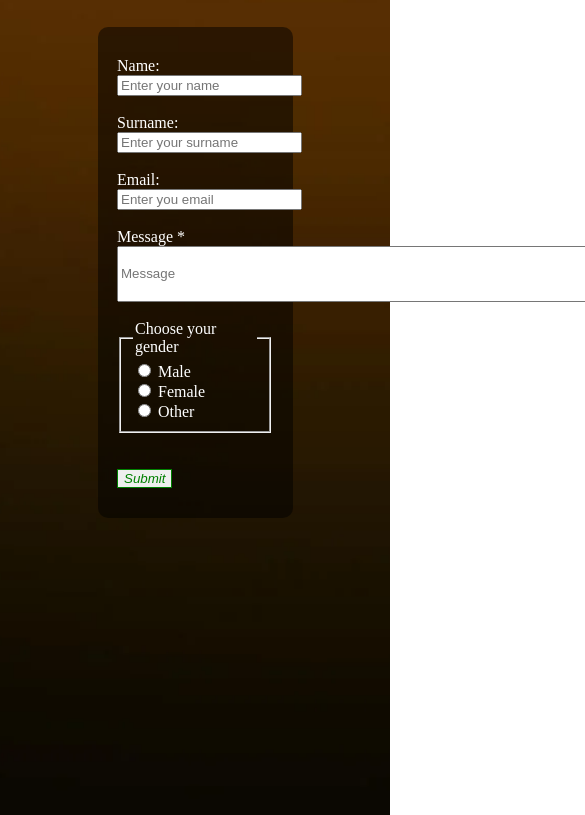
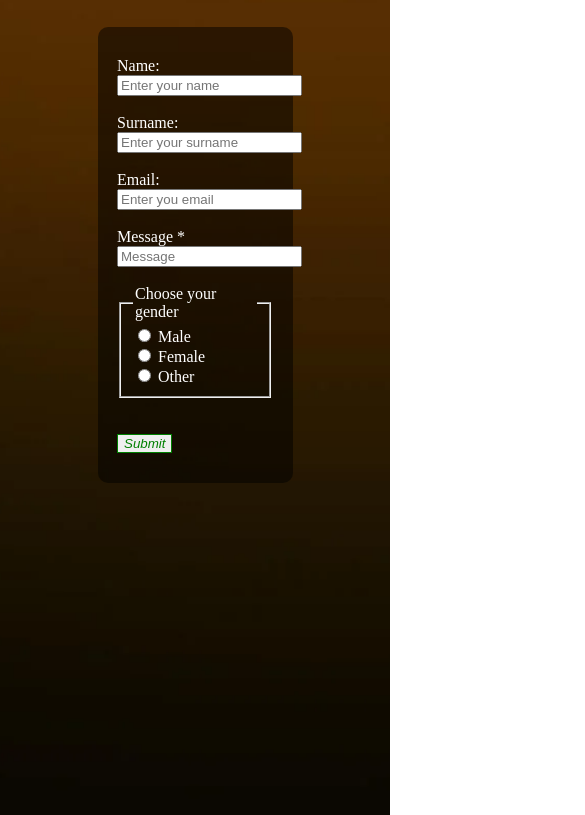
Before and after one commit to ilahaa/Assignment1-web1course, a plain HTML site: page public/contact.html in a window 390 px wide. Shown: the part 113-928 px from the top of the page, 585 px wide, since content can reach past the window. Drawn offline with Linux system fonts and the light colour scheme.

Commit message:
add contact page media

```diff
--- a/assets/css/contact.css
+++ b/assets/css/contact.css
@@ -38,3 +38,23 @@ form {
     transition: .4s;
 
 }
+
+.message{
+    width: 500px;
+    height: 50px;
+}
+
+
+@media only screen and (max-width:600px) {
+    .message{
+        height: auto;
+        width: auto;
+    }
+}
+
+@media only screen and (max-width:1200px) {
+    .message{
+        height: auto;
+        width: auto;
+    }
+}
--- a/public/contact.html
+++ b/public/contact.html
@@ -47,7 +47,7 @@
                     <label for="email">Email:</label> <br>
                     <input required type="email" name="mail" id="email" placeholder="Enter you email"> <br> <br>
                     <label for="text">Message *</label> <br>
-                    <input type="text" placeholder="Message" style="width: 500px; height: 50px;">
+                    <input class="message" type="text" placeholder="Message">
 
                     <br> <br>
 
```
